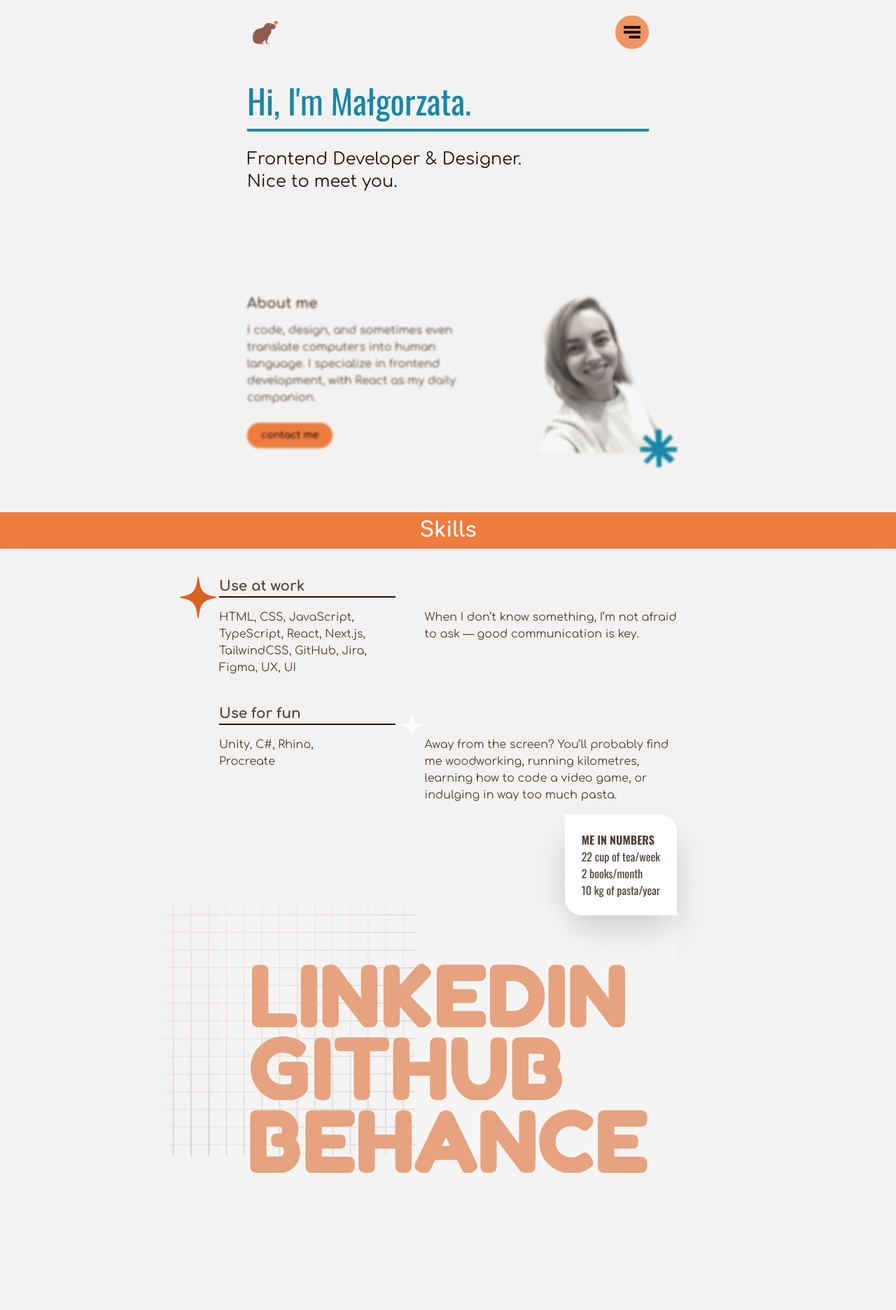
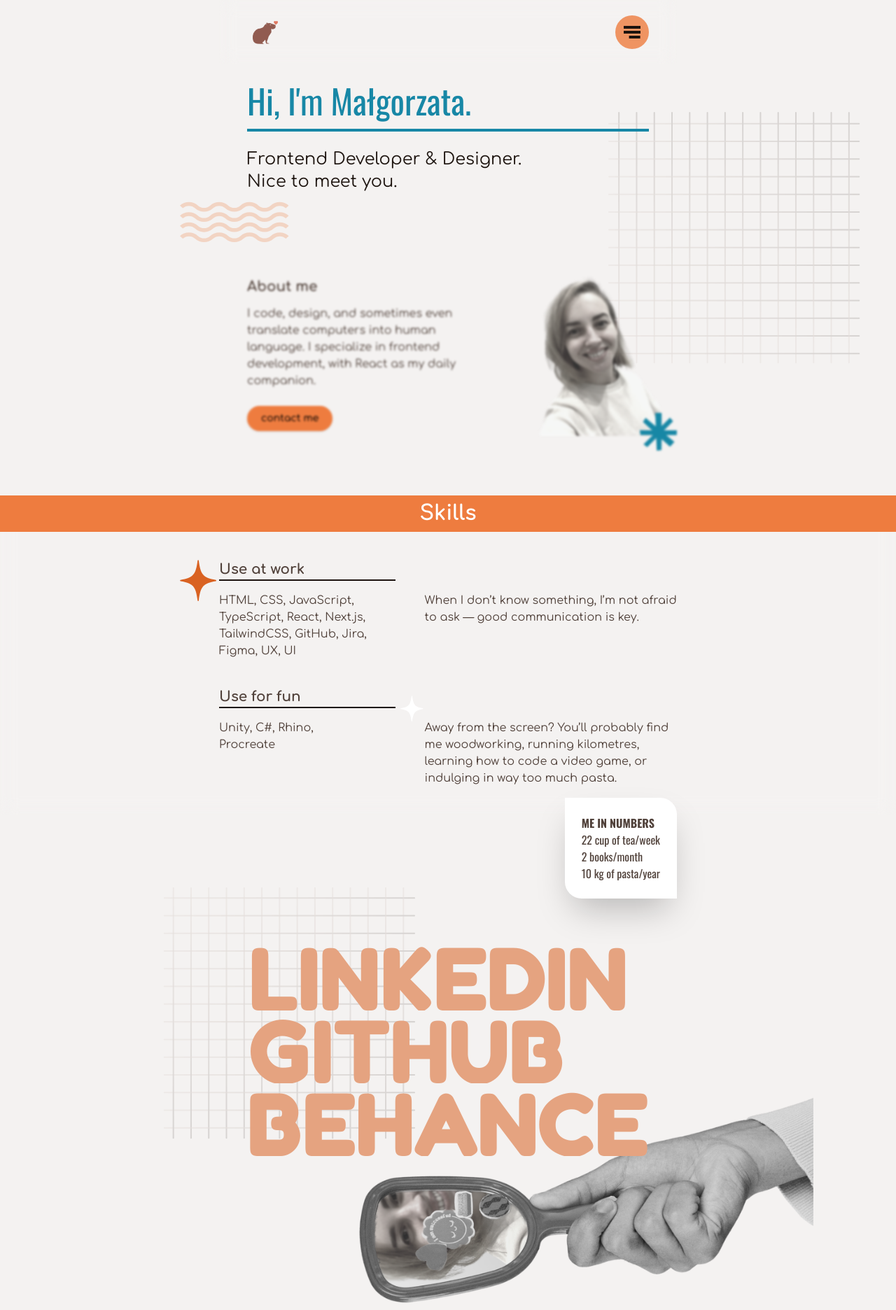
Before and after one commit to karibara/karibara-next-website, a Next.js app: page / in a window 1280 px wide. Shown: the whole page at 70% size. Before the commit the page ends 1796 px from the top, so only its background shows below. Built offline with nearby package versions, Linux system fonts and the light colour scheme; what tailwindcss-motion would draw is missing.

Commit message:
Add mirror image to Home component layout

```diff
--- a/src/app/page.tsx
+++ b/src/app/page.tsx
@@ -7,24 +7,25 @@
 export default function Home() {
   return (
     <div className="  pt-20 font-[family-name:var(--font-comfortaa-sans)]">
-      <main className="flex flex-col gap-16 items-center ">
+      <main className="flex flex-col gap-16 items-center">
+        <div className="relative w-full max-w-[654px] grid place-items-center gap-10 ">
           {/* HASH PATTERN */}
-        {/* <Image
+          <Image
             src="/hash-pattern.svg"
             alt="hash pattern"
             width={360}
             height={360}
-            className="absolute top-20 -right-16 -z-10 "
-          /> */}
+            className="absolute top-20 -right-[40%] -z-10 "
+          />
 
           {/* WAVE PATTERN */}
-        {/* <Image
+          <Image
             src="/waves.svg"
             alt="waves pattern"
             width={156}
             height={58}
-            className="absolute top-[8rem] lg:top-[11em] scale-75 lg:scale-100 -left-14 -z-10 "
-          /> */}
+            className="absolute top-[10rem] lg:top-[13rem] scale-75 lg:scale-100 -left-14 -z-10 "
+          />
 
           {/* WELCOME SECTION */}
           <WelcomeSection />
@@ -32,11 +33,12 @@
           {/* ABOUT ME */}
 
           <AboutMe />
+        </div>
         {/* SKILLS */}
         <Skills />
 
         {/* SOCIAL MEDIA LINKS */}
-        <div className="bg-white/20 py-20 my-10 relative">
+        <div className=" py-20 my-10 relative">
           {/* hash pattern */}
           <Image
             src="/hash-pattern.svg"
@@ -46,6 +48,14 @@
             className="absolute top-0 -left-20 -z-10 rotate-90"
           />
           <SocialMediaLinks />
+          {/* mirror image */}
+          <Image
+            src="/mirror.png"
+            alt="mirror image"
+            width={766}
+            height={373}
+            className="absolute -bottom-[140px] -right-[30%] -z-10 "
+          />
         </div>
       </main>
       <footer className="row-start-3 flex gap-6 flex-wrap items-center justify-center"></footer>
```
Also changed, not shown: public/mirror.png (added). Lines whose indentation alone changed are shown as unchanged.
